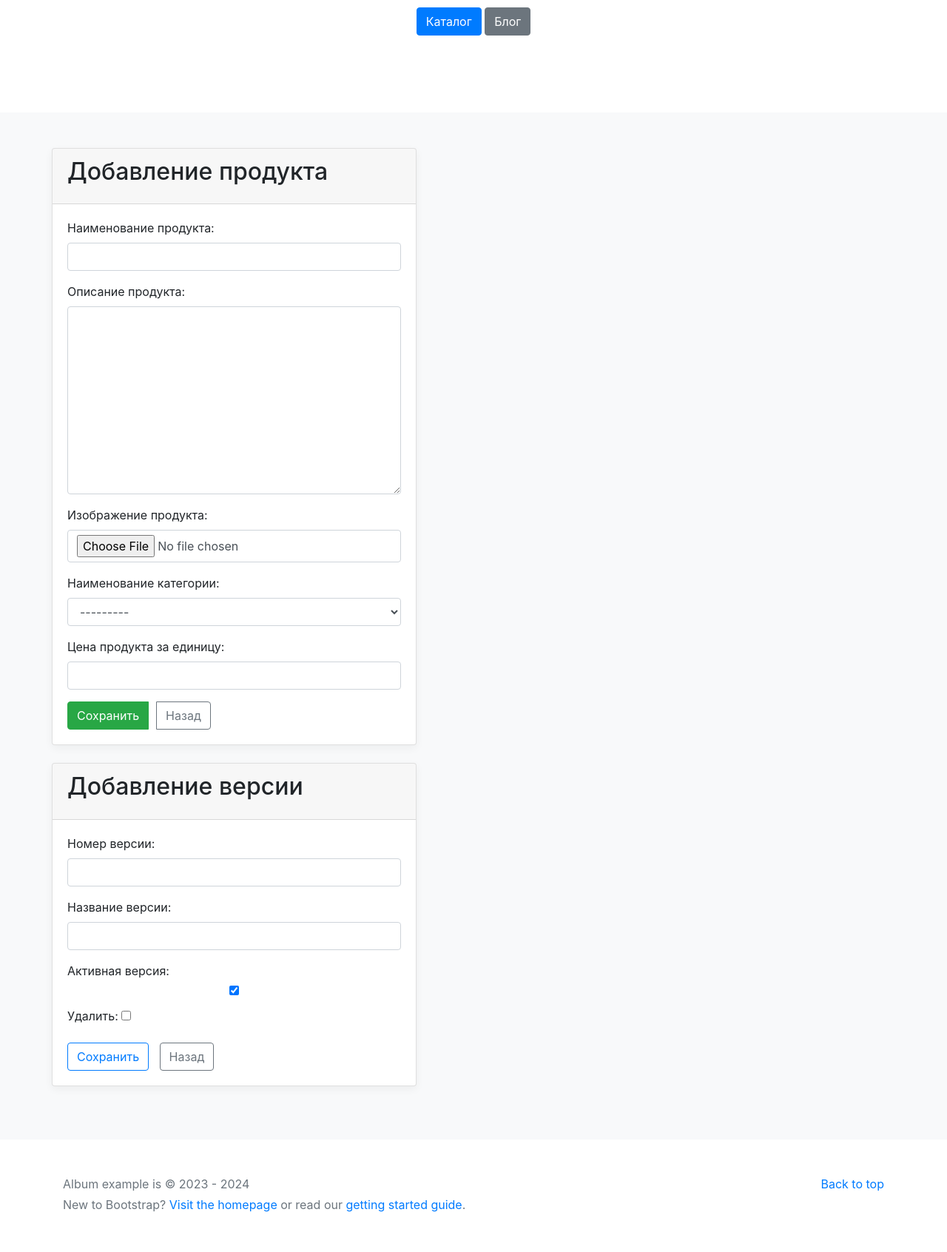
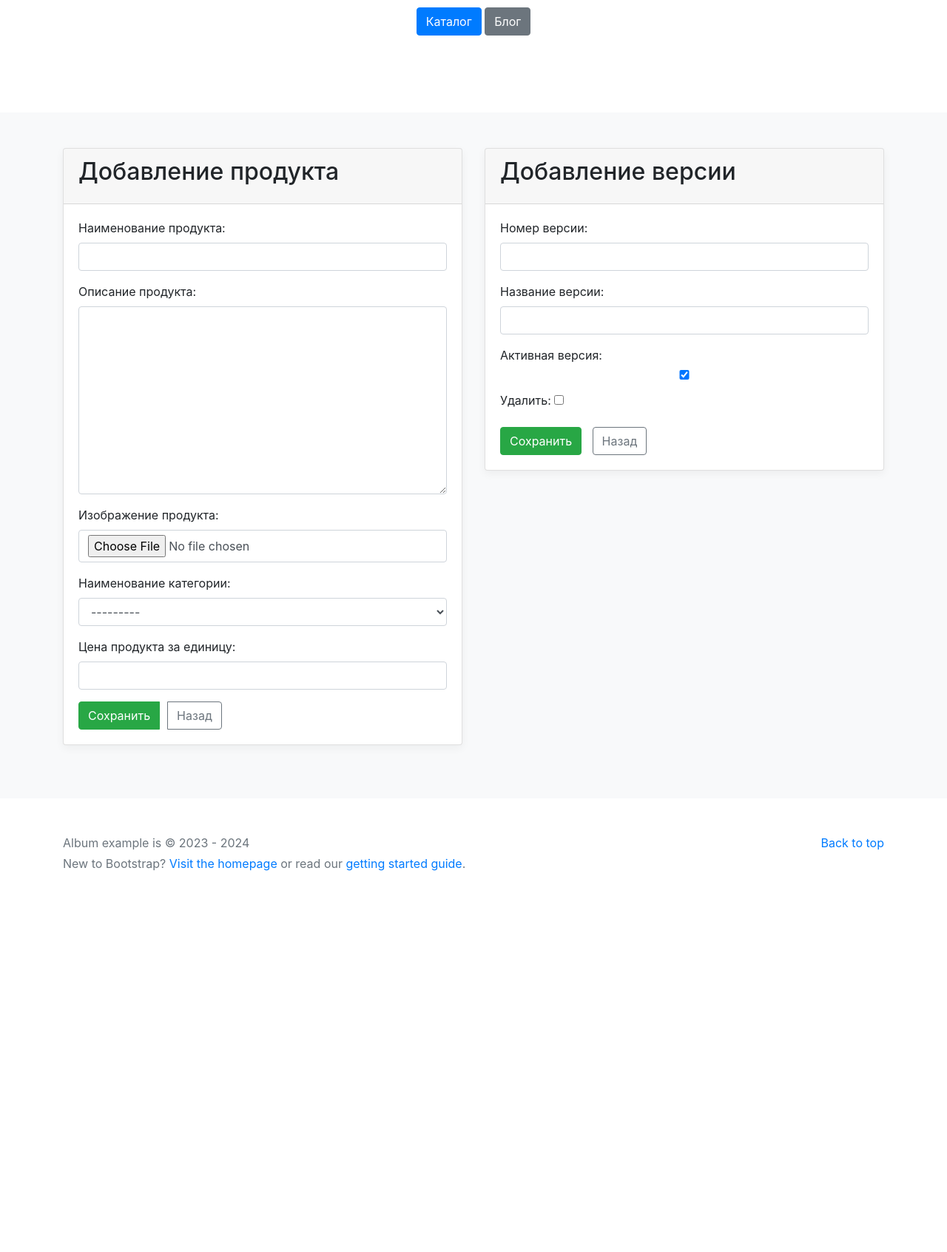
Before and after one commit to KofmanJ/Django_homework, a Django app: page /create/ in a window 1280 px wide. Shown: the part 287-1979 px from the top of the page at 74% size. After the commit the page ends 1464 px from the top, so only its background shows below. Run offline with Django 5.2, Linux system fonts and the light colour scheme; data comes from the database, SQL or seed files in the repository; some libraries are stand-ins or nearby versions.

Commit message:
edit catalog and versions

```diff
--- a/catalog/templates/catalog/product_form.html
+++ b/catalog/templates/catalog/product_form.html
@@ -1,9 +1,9 @@
 {% extends 'catalog/base.html' %}
 
 {% block content %}
-<div class="row">
 <div class="col-12">
-        <form method="post" enctype="multipart/form-data">
+    <form class="row" method="post" enctype="multipart/form-data">
+        <div class="col-6">
             <div class="card mb-4 box-shadow">
                 <div class="card-header">
                     <div class="card-title">
@@ -20,11 +20,13 @@
                     <div class="btn-group">
                         <button type="submit" name="save" class="btn btn-success">Сохранить</button>
                         <span style="margin-left: 10px;"></span>
-                        <input type="button" class="btn btn-outline-secondary" value="Назад" onclick="history.back()">
+                        <input type="button" class="btn btn-outline-secondary" value="Назад"
+                               onclick="history.back()">
                     </div>
                 </div>
             </div>
-            <div>
+        </div>
+        <div class="col-6">
             <div class="card mb-4 box-shadow">
                 <div class="card-header">
                     <div class="card-title">
@@ -45,14 +47,15 @@
                     {% endif %}
                     {% endfor %}
                     <form>
-                            <button type="submit" name="save" class="btn btn-outline-primary">Сохранить</button>
+                        <button type="submit" name="save" class="btn btn-success">Сохранить</button>
                         <span style="margin-left: 10px;"></span>
-                            <input type="button" class="btn btn-outline-secondary" value="Назад" onclick="history.back()">
+                        <input type="button" class="btn btn-outline-secondary" value="Назад"
+                               onclick="history.back()">
                     </form>
                 </div>
             </div>
         </div>
     </form>
 </div>
-</div>
+
 {% endblock %}
```
Lines whose indentation alone changed are shown as unchanged.
